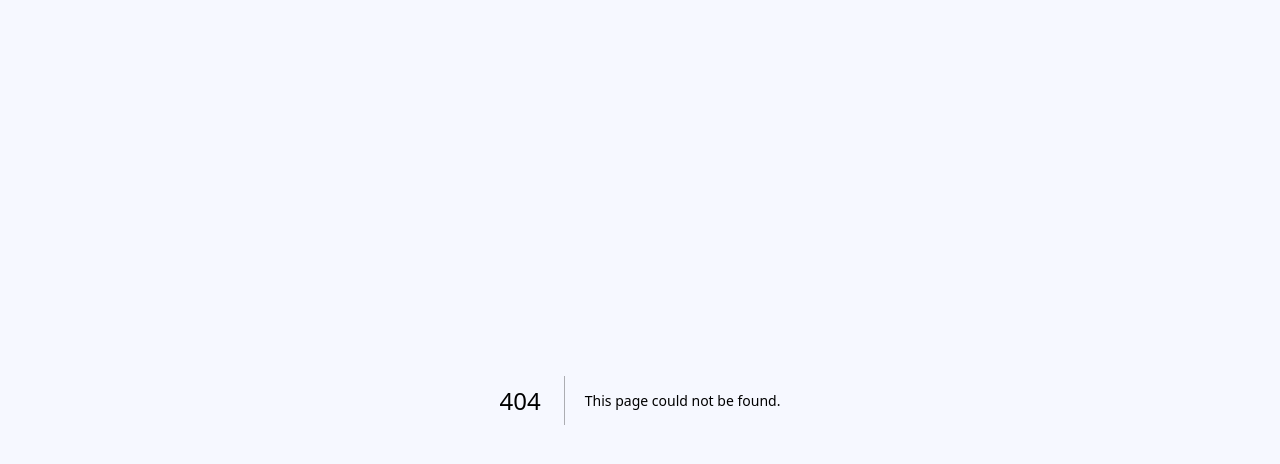
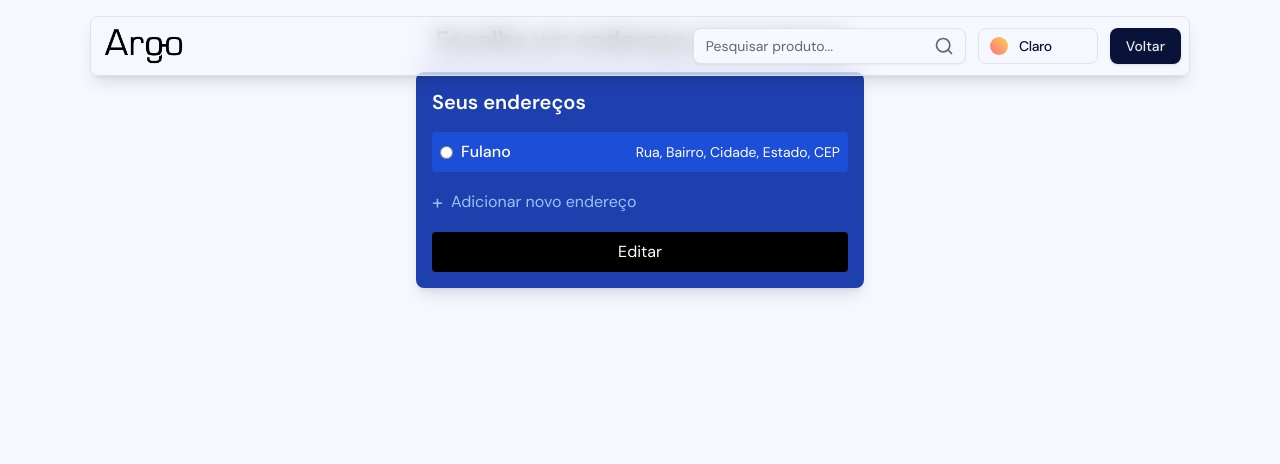
Before and after one commit to freitassdev/argo-frontend, a Next.js app: page /pags in a window 1280 px wide. Before the commit this address had no page. Shown: the top 464 px of the page. Built offline with nearby package versions, Linux system fonts and the light colour scheme.

Commit message:
feat: add pags page

```diff
--- /dev/null
+++ b/src/app/pags/navbarPags.tsx
@@ -0,0 +1,23 @@
+import { Button } from "@/components/ui/button";
+import { Input } from "@/components/ui/input";
+import { Search } from "lucide-react";
+import ThemeToggle from "@/components/shared/theme-toggle/theme-toggle";
+import logo from "@/assets/images/black-logo.png";
+import Image from "next/image";
+export default function Navbar() {
+  return (
+    <div className="fixed inset-x-0 top-4 z-50 md:mx-auto flex h-[60px] items-center justify-between rounded-lg border px-2 saturate-100 transition-all duration-200 max-sm:mx-3 sm:mx-3 md:w-[600px] lg:w-[800px] xl:w-[1100px] 2xl:w-[1300px] shadow-lg bg-background/50 backdrop-blur-md ">
+      <div className="flex flex-row items-center">
+        <Image alt="logo" priority src={logo} className="h-[40px] w-auto dark:invert"/>
+      </div>
+      <div className="flex flex-row items-center gap-3 w-fit justify-end">
+        <div className="relative w-full">
+          <Input className="bg-background w-full" placeholder="Pesquisar produto..." />
+          <Search className="text-muted-foreground absolute top-1/2 right-3 w-5 h-5 -translate-y-1/2" />
+        </div>
+        <ThemeToggle className="w-[200px] bg-background hover:bg-card/60" />
+        <Button className="bg-primary">Voltar</Button>
+      </div>
+    </div>
+  );
+}
--- /dev/null
+++ b/src/app/pags/page.tsx
@@ -0,0 +1,39 @@
+"use client";
+import React from 'react';
+import Navbar from "@/app/pags/navbarPags";
+
+export default function AddressSelection() {
+    return (
+        <>
+            <Navbar />
+            <div className="min-h-screen bg-900 flex flex-col items-center p-6">
+
+                {/* Título */}
+                <h1 className="text-2xl font-bold mb-4">Escolha um endereço para entrega</h1>
+
+                {/* Container de endereços */}
+                <div className="w-full max-w-md bg-blue-800 text-white p-4 rounded-lg shadow-lg">
+                    <h2 className="text-xl font-semibold mb-4">Seus endereços</h2>
+
+                    {/* Endereço existente */}
+                    <div className="flex items-center justify-between bg-blue-700 p-2 rounded mb-4">
+                        <label className="flex items-center gap-2">
+                            <input type="radio" name="address" className="form-radio text-blue-500" />
+                            <span className="font-medium">Fulano</span>
+                        </label>
+                        <span className="text-sm">Rua, Bairro, Cidade, Estado, CEP</span>
+                    </div>
+
+                    {/* Botão para adicionar novo endereço */}
+                    <button className="flex items-center gap-2 text-blue-300 hover:text-blue-400 w-full mb-4">
+                        <span className="text-xl">+</span>
+                        <span>Adicionar novo endereço</span>
+                    </button>
+
+                    {/* Botão Editar */}
+                    <button className="bg-black text-white w-full py-2 rounded">Editar</button>
+                </div>
+            </div>
+        </>
+    );
+}
```
